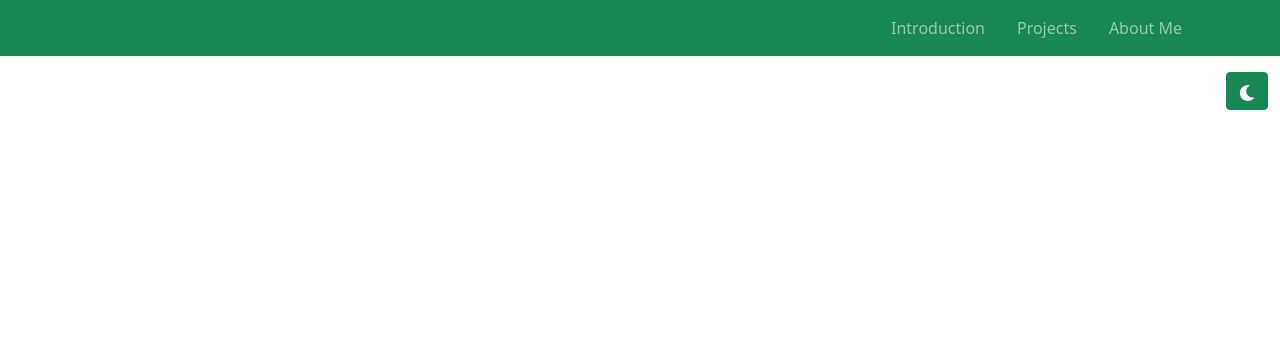
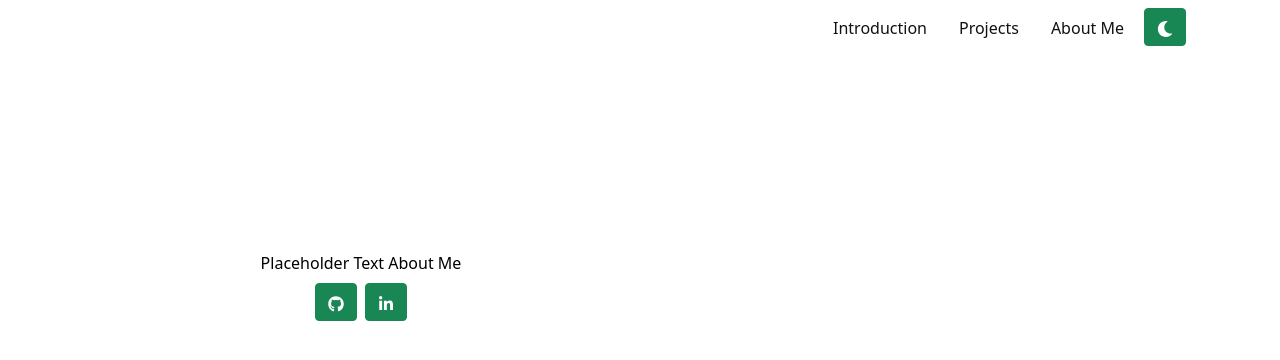
Before and after one commit to ThomasSiopes/react-portfolio, a React (Create React App) app in the folder client/: page /about in a window 1280 px wide. Shown: the top 360 px of the page. Built offline with nearby package versions, Linux system fonts and the light colour scheme; a web font is replaced by a local one.

Commit message:
changed navbar and themes

```diff
--- a/client/src/App.js
+++ b/client/src/App.js
@@ -1,20 +1,22 @@
 import React, { useState } from "react";
 import { ApolloClient, InMemoryCache, ApolloProvider, createHttpLink } from "@apollo/client";
 import { setContext } from "@apollo/client/link/context";
+import { Link, Redirect } from "react-router-dom";
 import { BrowserRouter as Router, Route, Switch } from "react-router-dom";
 
 // Styles
 import 'bootstrap/dist/css/bootstrap.min.css';
-import { Container, Button } from "react-bootstrap";
+import { Container, Button, Navbar, Nav } from "react-bootstrap";
 import { FaMoon, FaSun } from "react-icons/fa";
 import styled, { ThemeProvider } from "styled-components";
 import { lightTheme, darkTheme, GlobalStyles } from "./themes";
 
 // Components
-import NavBar from "./components/NavBar";
 
 // Pages
 import Main from "./pages/Main";
+import Intro from "./pages/Intro";
+import AboutMe from "./pages/AboutMe";
 
 const httpLink = createHttpLink({
   uri: "/graphql",
@@ -53,14 +55,33 @@ function App() {
       <Router>
         <ThemeProvider theme={theme === "light" ? lightTheme : darkTheme }>
           <GlobalStyles/>
-          <NavBar/>
-          <div className="mb-3 me-2 text-end">
-            <Button className="btn-success themeL mx-1" onClick={() => themeLight()}><FaSun/></Button>
-            <Button className="btn-success themeD mx-1" onClick={() => themeDark()}><FaMoon/></Button>
+          <div>
+            <Navbar bg="none" variant="dark" className="mb-3">
+              <Container>
+                <Nav className="ms-auto">
+                    <Link className="nav-link mx-2" to={`/intro`}>Introduction</Link>
+                    <Link className="nav-link mx-2" to={`/projects`}>Projects</Link>
+                    <Link className="nav-link mx-2" to={`/about`}>About Me</Link>
+                    <div className="mb-3 me-2 text-end">
+                      <Button className="btn-success themeL mx-1" onClick={() => themeLight()}><FaSun/></Button>
+                      <Button className="btn-success themeD mx-1" onClick={() => themeDark()}><FaMoon/></Button>
+                    </div>
+                </Nav>
+              </Container>
+            </Navbar>
           </div>
           <StyledApp className="mainBody">
+            <Route exact path="/">
+              <Intro/>
+            </Route>
+            <Route exact path="/intro">
+              <Intro/>
+            </Route>
             <Route exact path="/projects">
               <Main/>
+            </Route>
+            <Route exact path="/about">
+              <AboutMe/>
             </Route>
           </StyledApp>
         </ThemeProvider>
--- a/client/src/components/NavBar/index.js
+++ /dev/null
@@ -1,19 +0,0 @@
-import React from "react";
-import { Link, Redirect } from "react-router-dom";
-import { Navbar, Nav, Container, Row, Col } from "react-bootstrap";
-
-const NavBar = () => {
-    return (
-        <Navbar bg="success" variant="dark" className="mb-3">
-            <Container>
-                <Nav className="ms-auto">
-                    <Link className="nav-link mx-2" to={`/`}>Introduction</Link>
-                    <Link className="nav-link mx-2" to={`/projects`}>Projects</Link>
-                    <Link className="nav-link mx-2" to={`/`}>About Me</Link>
-                </Nav>
-            </Container>
-        </Navbar>
-    )
-}
-
-export default NavBar;
--- /dev/null
+++ b/client/src/pages/AboutMe.js
@@ -0,0 +1,27 @@
+import React from "react";
+import { Link } from "react-router-dom";
+import { Container, Button, Row, Col } from "react-bootstrap";
+import { FaGithub, FaLinkedinIn } from "react-icons/fa";
+
+function AboutMe() {
+    return (
+        <Container className="text-center d-flex height-max">
+            <Container className="align-self-center">
+                <Row>
+                    <Col>
+                        <div className="genText mb-2">Placeholder Text About Me</div>
+                        <div>
+                            <Button variant={"success"} href="#" className="mx-1"><FaGithub/></Button>
+                            <Button variant={"success"} href="#" className="mx-1"><FaLinkedinIn/></Button>
+                        </div>
+                    </Col>
+                    <Col>
+
+                    </Col>
+                </Row>
+            </Container>
+        </Container>
+    )
+}
+
+export default AboutMe;
--- /dev/null
+++ b/client/src/pages/Intro.js
@@ -0,0 +1,16 @@
+import React from "react";
+import { Link } from "react-router-dom";
+import { Container } from "react-bootstrap";
+
+function Intro() {
+    return (
+        <Container className="text-center d-flex height-max">
+            <Container className="align-self-center">
+                <section className="mb-3"><h1 className="genText">Hi, I'm Tom Siopes. I'm an aspiring full-stack web developer, and this is my portfolio app.</h1></section>
+                <section><Link className="btn btn-success" to={`/projects`}>My Projects</Link></section>
+            </Container>
+        </Container>
+    )
+}
+
+export default Intro;
--- a/client/src/pages/Main.js
+++ b/client/src/pages/Main.js
@@ -37,7 +37,9 @@ function Home() {
                     </div>
                 </Col>
                 <Col className="p-0">
-                    <ProjectLoad currentProjectId={currentTab.tabID}/>
+                    <Container className="mb-3">
+                        <ProjectLoad currentProjectId={currentTab.tabID}/>
+                    </Container>
                 </Col>
             </Row>
         </Container>
--- a/client/src/themes.js
+++ b/client/src/themes.js
@@ -1,32 +1,40 @@
 import { createGlobalStyle } from "styled-components";
 
 export const lightTheme = {
-    body: "#fff",
+    body: "background-color: #fff",
     fontColor: "#000",
     displayL: "none",
     displayD: "inline",
     greenBodyColor: "#fff",
     greenBodyBorder: "solid 1px #198754",
-    projectLink: "solid 1.5px #198754"
+    projectLink: "solid 1.5px #198754",
+    navColor: "#111",
+    navColor2: "#545454"
 };
 
 export const darkTheme = {
-    body: "#222",
+    body: "background-image: linear-gradient(#097744, #000)",
     fontColor: "#fff",
     displayL: "inline",
     displayD: "none",
     greenBodyColor: "#198754",
     greenBodyBorder: "none",
-    projectLink: "solid 1.5px #fff"
+    projectLink: "solid 1.5px #fff",
+    navColor: "#fff",
+    navColor2: "#ccc"
 };
 
 export const GlobalStyles = createGlobalStyle`
     body {
-        background-color: ${(props) => props.theme.body};
+        ${(props) => props.theme.body};
     }
 
     .bg-green {
         background-color: ${(props) => props.theme.greenBodyColor};
+    }
+
+    .bg-none {
+        background-color: transparent;
     }
 
     .border-green {
@@ -50,13 +58,25 @@ export const GlobalStyles = createGlobalStyle`
         color: ${(props) => props.theme.fontColor};
     }
 
+    .height-max {
+        min-height: 50vh;
+    }
+
     #loaded-project {
         min-width: 100%;
         padding: 0;
     }
 
     .mainBody {
-        min-height: 80vh;
+        min-height: 91vh;
+    }
+
+    .navbar-dark .navbar-nav .nav-link {
+        color: ${(props) => props.theme.navColor};
+    }
+
+    .navbar-dark .navbar-nav .nav-link:hover {
+        color: ${(props) => props.theme.navColor2};
     }
 
     .noDecor {
```
Also changed, not shown: 1 other file (tests, documents, lock files or other folders).
